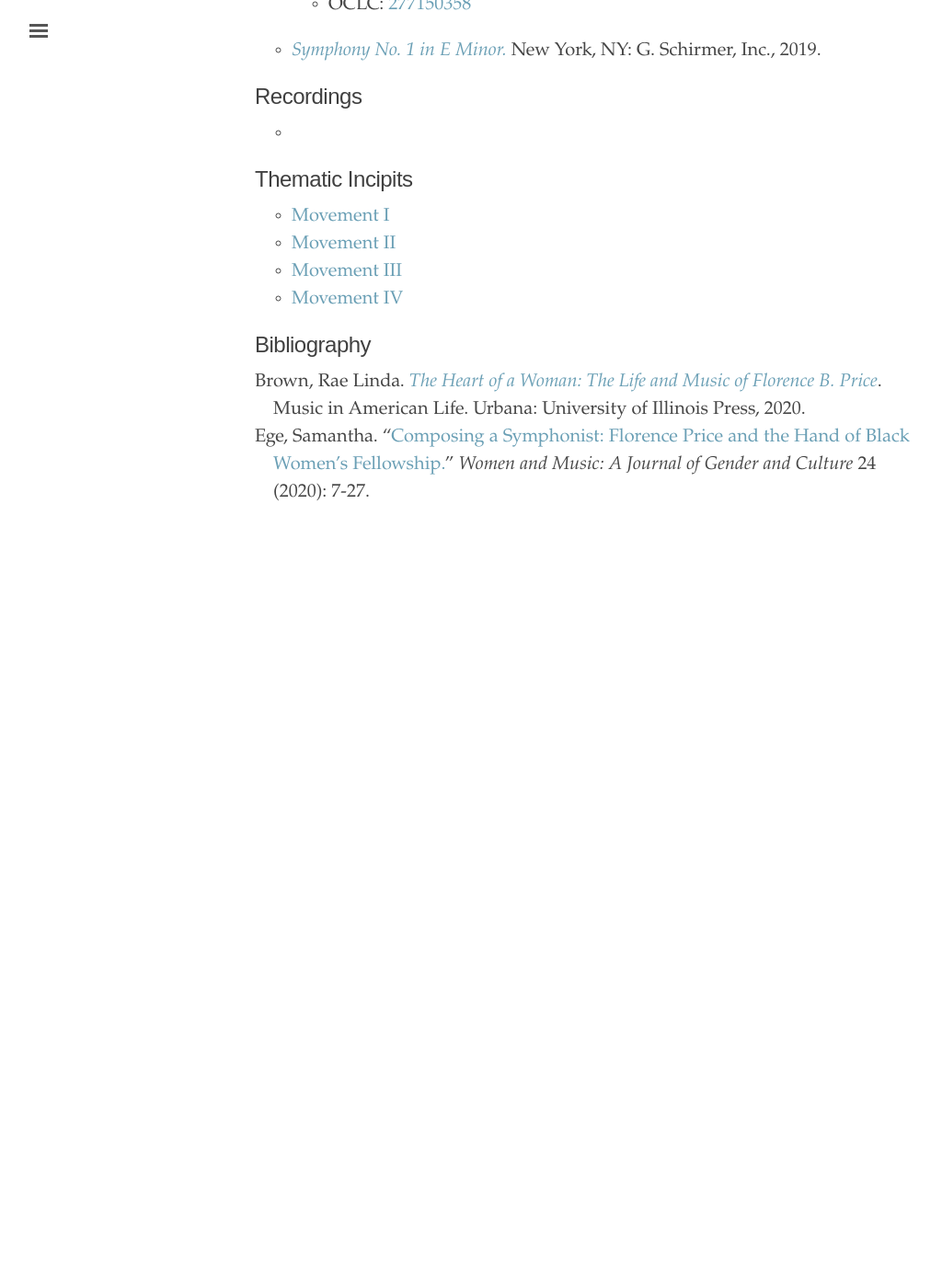
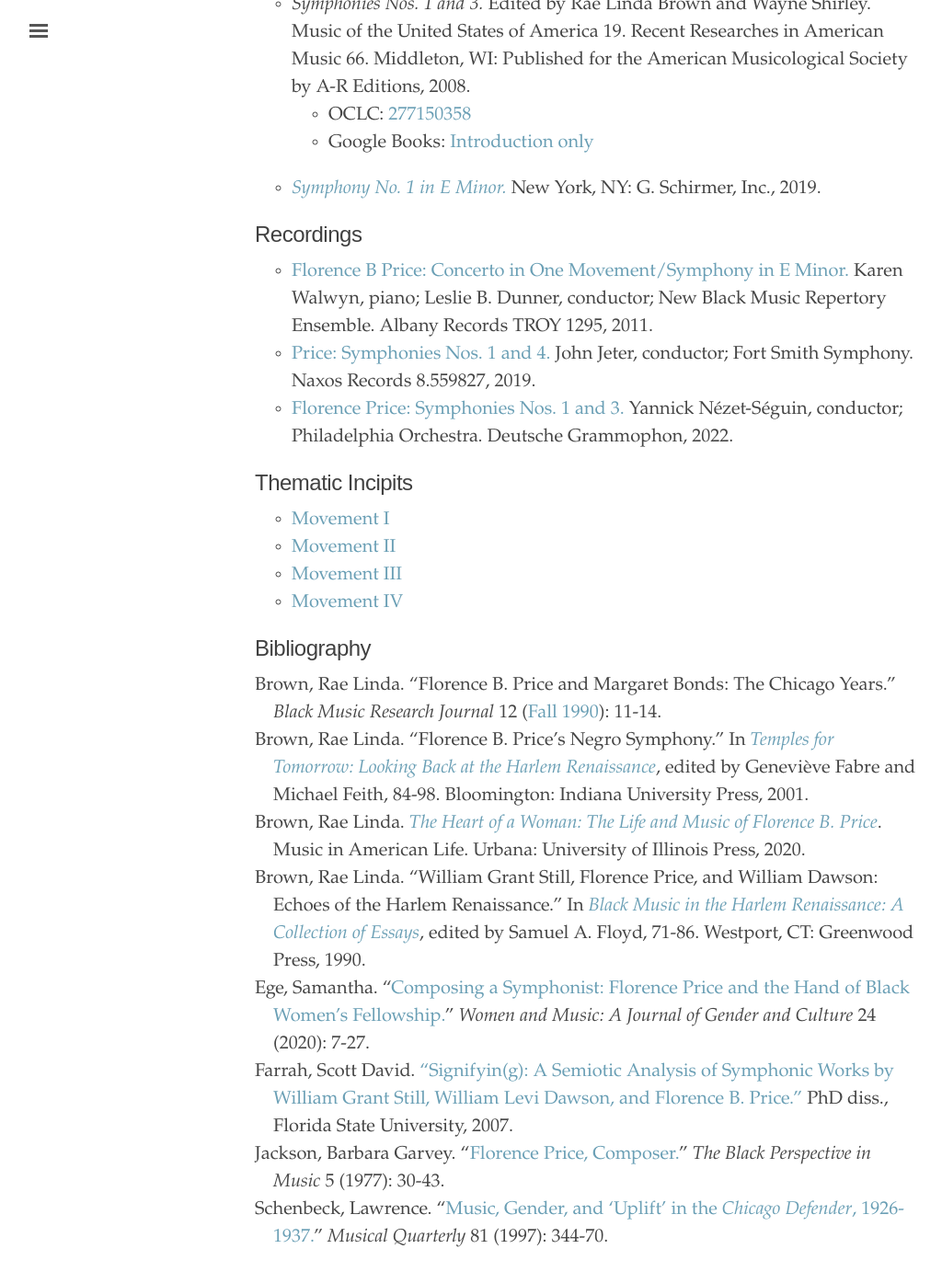
Before and after one commit to dwshadle/florence-price-catalog, a Jekyll site: the page built from _texts/price-symphony_no1.md, in a window 1280 px wide and 1400 px high, scrolled down 722 px. Shown: the top 1395 px of the window at 92% size, without its empty margins (3-1027 px from the left). Built offline with Jekyll 4.4.1, drawn with Linux system fonts in a browser that asks for light colours; before the commit the page ends 1352 px from its top, so only the background shows below that; some of the changed text lies outside the part shown.

Commit message:
Update price-symphony_no1.md

```diff
--- a/_texts/price-symphony_no1.md
+++ b/_texts/price-symphony_no1.md
@@ -16,15 +16,20 @@
 - 40 min.
 
 ## Manuscripts
--
+- MC988: <a href="https://uark.as.atlas-sys.com/repositories/2/resources/1419" target="_blank">Florence Beatrice Smith Price Collection</a>, Special Collections, Mullins Library, University of Arkansas
+    * Score, complete: Box 6, Folder 1
+    * Parts, complete: Box 3, Folders 6-14; Box 4, Folders 1-11; Box 5, Folders 1-7
 
 ## Published Editions
 - *Symphonies Nos. 1 and 3.* Edited by Rae Linda Brown and Wayne Shirley. Music of the United States of America 19. Recent Researches in American Music 66. Middleton, WI: Published for the American Musicological Society by A-R Editions, 2008.
     * OCLC: <a href="https://www.worldcat.org/title/277150358" target="_blank">277150358</a>
+    * Google Books: <a href="https://www.google.com/books/edition/Symphonies_nos_1_and_3/9lzwS6YzrG8C" target="_blank">Introduction only</a>
 - <a href="https://www.wisemusicclassical.com/work/58893/Symphony-No-1-in-E-minor--Florence-Price/" target="_blank">*Symphony No. 1 in E Minor.*</a> New York, NY: G. Schirmer, Inc., 2019.
 
 ## Recordings
--
+- <a href="https://www.albanyrecords.com/mm5/merchant.mvc?Screen=PROD&Product_Code=TROY1295" target="_blank">Florence B Price: Concerto in One Movement/Symphony in E Minor.</a> Karen Walwyn, piano; Leslie B. Dunner, conductor; New Black Music Repertory Ensemble. Albany Records TROY 1295, 2011.
+- <a href="https://www.naxos.com/CatalogueDetail/?id=8.559827" target="_blank">Price: Symphonies Nos. 1 and 4.</a> John Jeter, conductor; Fort Smith Symphony. Naxos Records 8.559827, 2019.
+- <a href="https://www.deutschegrammophon.com/en/catalogue/products/price-symphonies-nos-1-3-nezet-seguin-12476" target="_blank">Florence Price: Symphonies Nos. 1 and 3.</a> Yannick Nézet-Séguin, conductor; Philadelphia Orchestra. Deutsche Grammophon, 2022.
 
 ## Thematic Incipits
 - [Movement I](https://dwshadle.github.io/test/price-symphony-no1/mvt1)
@@ -33,6 +38,12 @@
 - [Movement IV](https://dwshadle.github.io/test/price-symphony-no1/mvt4)
 
 ## Bibliography
-1. Brown, Rae Linda. <a href="https://www.worldcat.org/title/1122800180" target="_blank">*The Heart of a Woman: The Life and Music of Florence B. Price*</a>. Music in American Life. Urbana: University of Illinois Press, 2020.
-2. Ege, Samantha. "<a href="https://doi.org/10.1353/wam.2020.0010" target="_blank">Composing a Symphonist: Florence Price and the Hand of Black Women's Fellowship.</a>" *Women and Music: A Journal of Gender and Culture* 24 (2020): 7-27.
+1. Brown, Rae Linda. "Florence B. Price and Margaret Bonds: The Chicago Years." *Black Music Research Journal* 12 (<a href="https://digitalcommons.colum.edu/cbmrnews/31/" target="_blank">Fall 1990</a>): 11-14.
+2. Brown, Rae Linda. "Florence B. Price's Negro Symphony." In <a href="https://www.worldcat.org/title/44811631" target="_blank">*Temples for Tomorrow: Looking Back at the Harlem Renaissance*</a>, edited by Geneviève Fabre and Michael Feith, 84-98. Bloomington: Indiana University Press, 2001.
+3. Brown, Rae Linda. <a href="https://www.worldcat.org/title/1122800180" target="_blank">*The Heart of a Woman: The Life and Music of Florence B. Price*</a>. Music in American Life. Urbana: University of Illinois Press, 2020.
+4. Brown, Rae Linda. "William Grant Still, Florence Price, and William Dawson: Echoes of the Harlem Renaissance." In <a href="https://www.worldcat.org/title/19779051" target="_blank">*Black Music in the Harlem Renaissance: A Collection of Essays*</a>, edited by Samuel A. Floyd, 71-86. Westport, CT: Greenwood Press, 1990.
+5. Ege, Samantha. "<a href="https://doi.org/10.1353/wam.2020.0010" target="_blank">Composing a Symphonist: Florence Price and the Hand of Black Women's Fellowship.</a>" *Women and Music: A Journal of Gender and Culture* 24 (2020): 7-27.
+6. Farrah, Scott David. <a href="http://purl.flvc.org/fsu/fd/FSU_migr_etd-4499" target="_blank">"Signifyin(g): A Semiotic Analysis of Symphonic Works by William Grant Still, William Levi Dawson, and Florence B. Price."</a> PhD diss., Florida State University, 2007.
+7. Jackson, Barbara Garvey. "<a href="https://doi.org/10.2307/1214357" target="_blank">Florence Price, Composer.</a>" *The Black Perspective in Music* 5 (1977): 30-43.
+8. Schenbeck, Lawrence. "<a href="https://doi.org/10.1093/mq/81.3.344" target="_blank">Music, Gender, and 'Uplift' in the *Chicago Defender*, 1926-1937.</a>" *Musical Quarterly* 81 (1997): 344-70.
 {:.bibliography}
```
